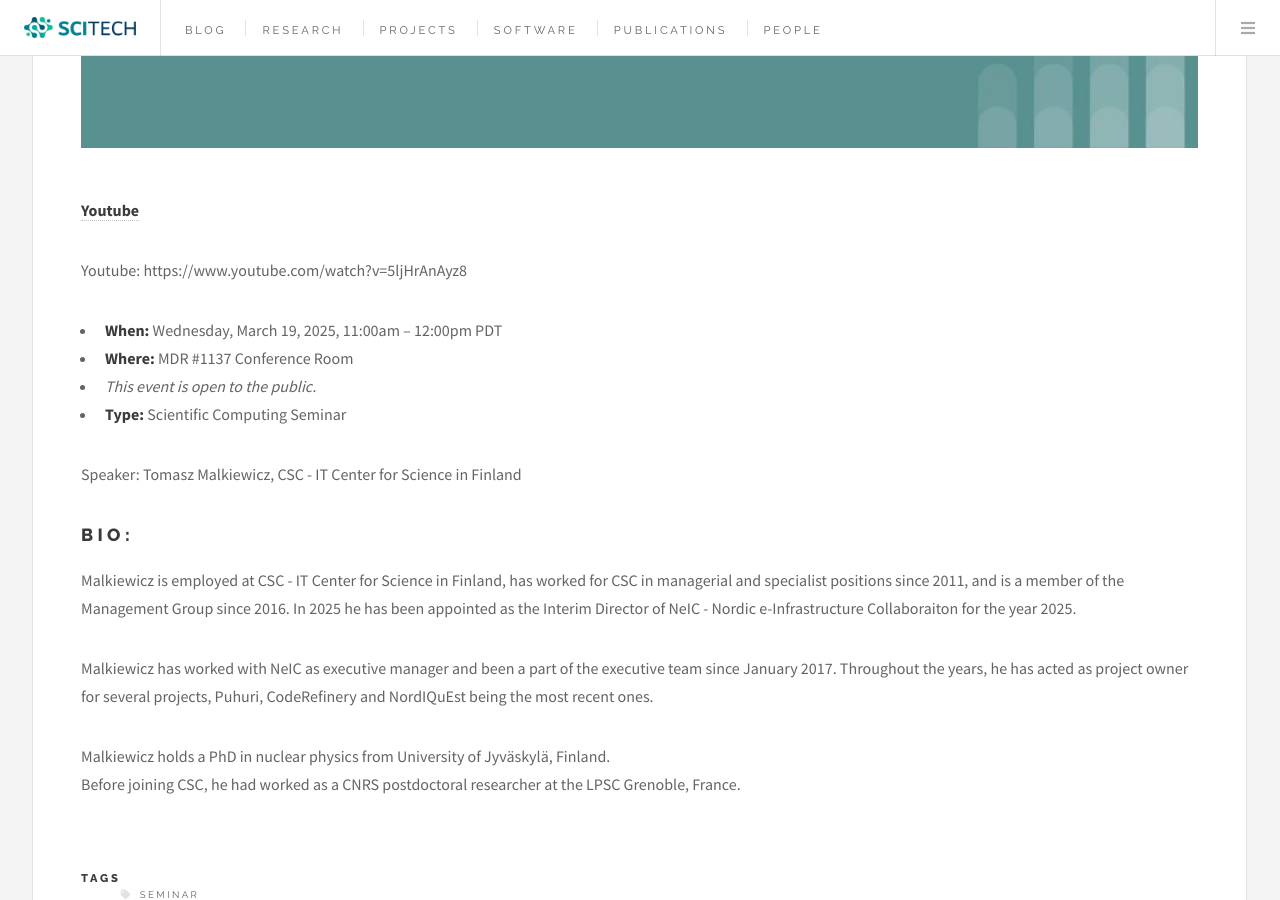
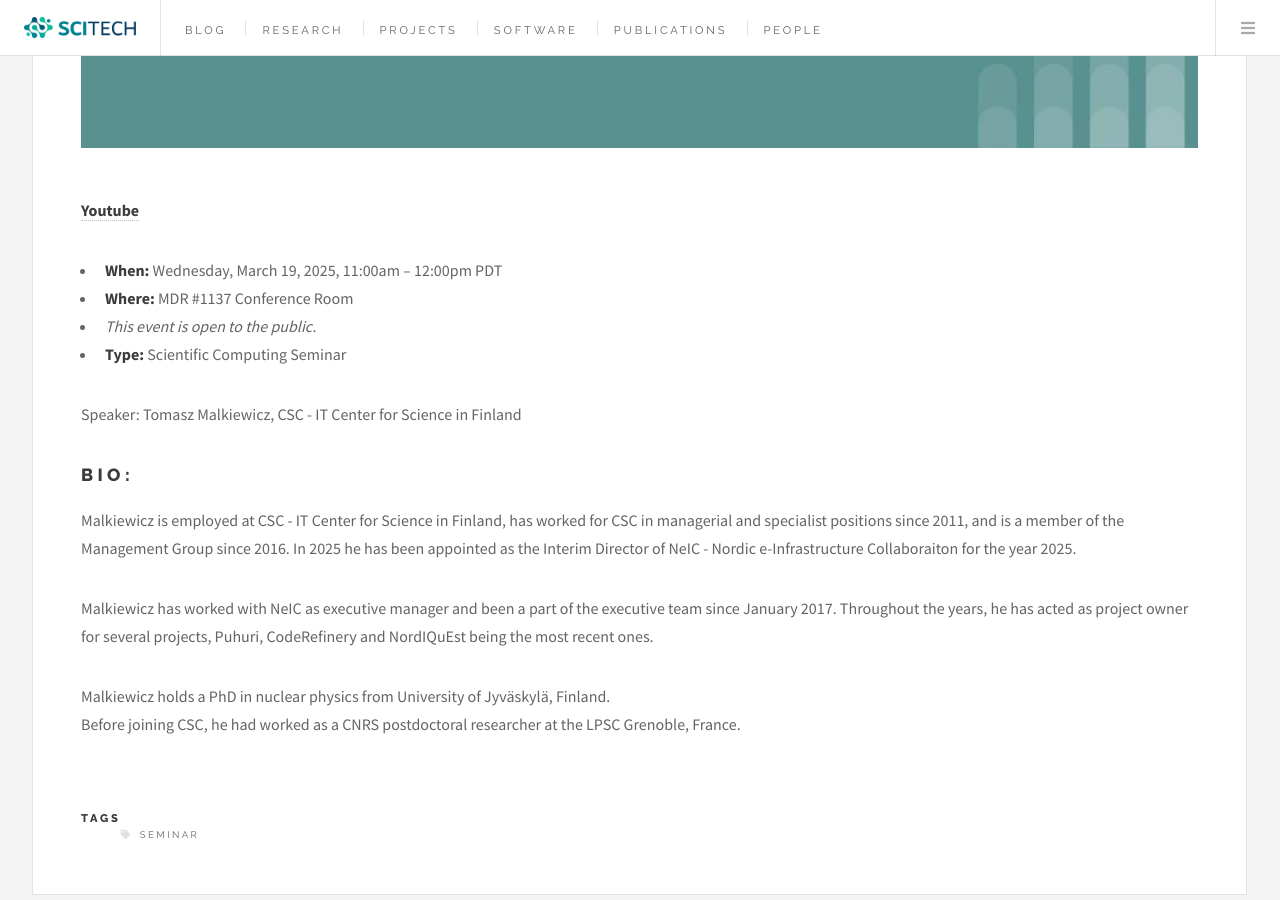
Before and after one commit to scitech-isi/scitech-isi.github.io, a Jekyll site: the page built from _posts/2025-03-19-seminar-malkiewicz.md, in a window 1280 px wide and 900 px high, scrolled down 880 px. Built offline with Jekyll 4.4.1, drawn with Linux system fonts in a browser that asks for light colours; some of the changed lines change nothing that is shown.

Commit message:
Update 2025-03-19-seminar-malkiewicz.md

```diff
--- a/_posts/2025-03-19-seminar-malkiewicz.md
+++ b/_posts/2025-03-19-seminar-malkiewicz.md
@@ -26,8 +26,6 @@ categories:
 
 <b><a href="https://www.youtube.com/watch?v=5ljHrAnAyz8">Youtube</a></b>
 
-Youtube: https://www.youtube.com/watch?v=5ljHrAnAyz8
-
 - **When:** Wednesday, March 19, 2025, 11:00am – 12:00pm PDT
 - **Where:** MDR #1137 Conference Room
 - _This event is open to the public._
```
